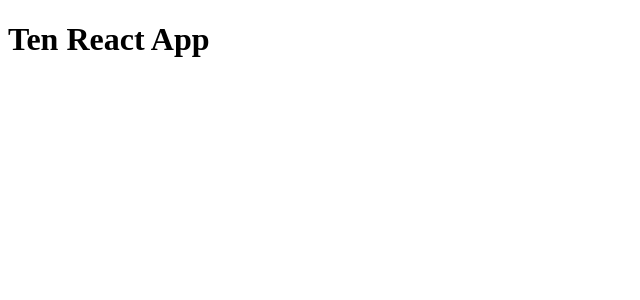
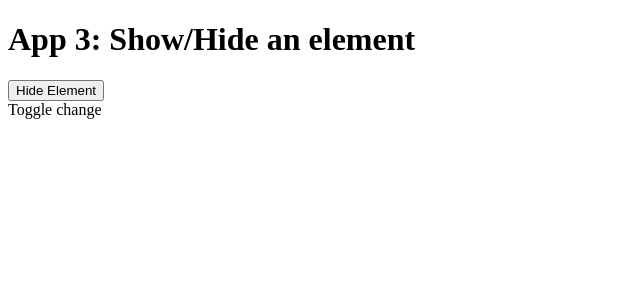
Before and after one commit to Abhaymodi860/TenReactApps, a React (Create React App) app in the folder ten-react-app/: page / in a window 1280 px wide. Shown: the top 300 px of the page, without its empty margins (0-640 px from the left). Built offline with nearby package versions, Linux system fonts and the light colour scheme.

Commit message:
03-show-hide-element

```diff
--- a/ten-react-app/src/App.js
+++ b/ten-react-app/src/App.js
@@ -1,9 +1,18 @@
+import { useState } from "react";
 import "./App.css";
 
 function App() {
+  const [show, setShow] = useState(true);
+
   return (
     <div>
-      <h1>Ten React App</h1>
+      <h1>App 3: Show/Hide an element</h1>
+      <div>
+        <button onClick={() => setShow(!show)}>
+          {show ? "Hide Element" : "Show Element"}
+        </button>
+        {show && <div>Toggle change</div>}
+      </div>
     </div>
   );
 }
```
